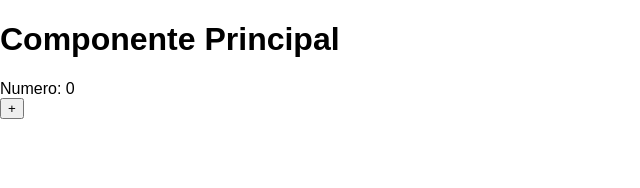
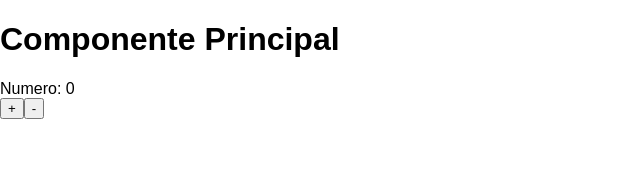
Before and after one commit to marcosjrs/React-Basico-utilizando-Node-y-MobX, a React (Create React App) app: page / in a window 1280 px wide. Shown: the top 188 px of the page, without its empty margins (0-640 px from the left). Built offline with nearby package versions, Linux system fonts and the light colour scheme; the HTML template or start-up script is replaced by a standard one.

Commit message:
Componente Decrementador

```diff
--- /dev/null
+++ b/src/Decrementador.js
@@ -0,0 +1,12 @@
+import React,{ Component } from 'react';
+import VarPrincipalData from './PrincipalData';
+
+class Decrementador extends Component{
+    render(){
+        return (
+            <button onClick={VarPrincipalData.decrementar.bind(VarPrincipalData)}>-</button>
+        );
+    }
+}
+
+export default Decrementador;
--- a/src/Principal.js
+++ b/src/Principal.js
@@ -2,6 +2,7 @@ import React, { Component } from 'react';
 import {observer} from 'mobx-react'; // para observar PrincipalData
 import VarPrincipalData from './PrincipalData';
 import Incrementador from './Incrementador';
+import Decrementador from './Decrementador';
 
 class Principal extends Component{
     render(){
@@ -10,6 +11,7 @@ class Principal extends Component{
                 <h1>Componente Principal</h1>
                 <div>Numero: {VarPrincipalData.numero}</div>
                 <Incrementador />
+                <Decrementador />
             </div>
         );
     }
--- a/src/PrincipalData.js
+++ b/src/PrincipalData.js
@@ -13,6 +13,10 @@ class PrincipalData{
     incrementar(){
         this.numero++;
     }
+
+    decrementar(){
+        this.numero--;
+    }
 }
 
 var VarPrincipalData = new PrincipalData();
```
